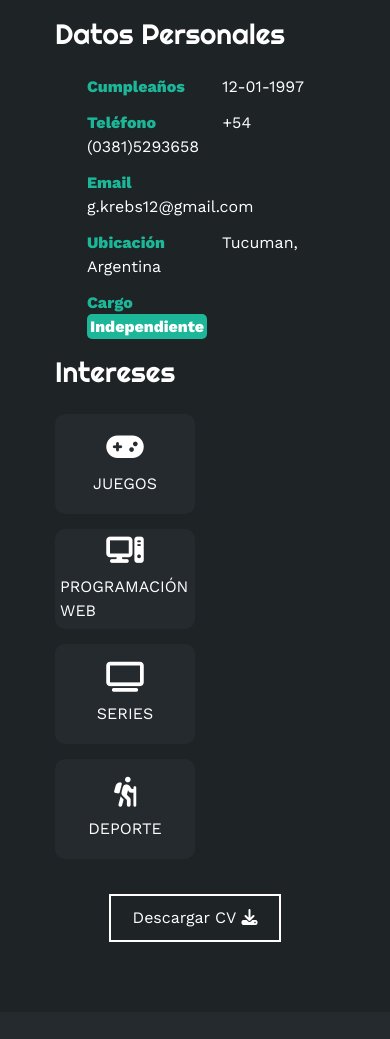
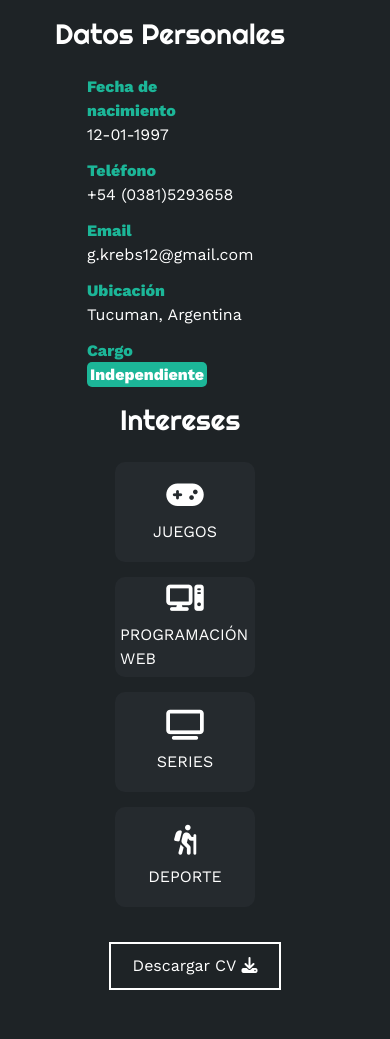
Before and after one commit to JimmyKress/portfolio, a plain HTML site: page index.html in a window 390 px wide. Shown: the part 1381-2420 px from the top of the page. Drawn offline with nearby package versions, Linux system fonts and the light colour scheme.

Commit message:
Actualización del CV

```diff
--- a/estilo.css
+++ b/estilo.css
@@ -697,6 +697,14 @@ footer .arriba{
 
     }
 
+    .sobremi .fila .col .intereses{
+        margin-left: 65px;
+    }
+
+    .sobremi .fila .col .contenedor-intereses{
+        margin-left: 60px;
+    }
+
     /* Ajustes adicionales para que el link de GitHub se vea mejor en móviles */
 
 }
--- a/index.html
+++ b/index.html
@@ -66,23 +66,23 @@
                     <h3>Datos Personales</h3>
                     <ul>
                         <li>
-                            <strong>Cumpleaños</strong>
+                            <strong>Fecha de nacimiento</strong><br>
                             12-01-1997
                         </li>
                         <li>
-                            <strong>Teléfono</strong>
+                            <strong>Teléfono</strong><br>
                             +54 (0381)5293658
                         </li>
                         <li>
-                            <strong>Email</strong>
+                            <strong>Email</strong><br>
                             g.krebs12@gmail.com
                         </li>
                         <li>
-                            <strong>Ubicación</strong>
+                            <strong>Ubicación</strong><br>
                             Tucuman, Argentina
                         </li>
                         <li>
-                            <strong>Cargo</strong>
+                            <strong>Cargo</strong><br>
                             <span>Independiente</span>
                         </li>
                     </ul>
@@ -90,7 +90,7 @@
 
                 <!-- intereses -->
                 <div class="col">
-                    <h3>Intereses</h3>
+                    <h3 class="intereses">Intereses</h3>
                     <div class="contenedor-intereses">
                         <div class="interes">
                             <i class="fa-solid fa-gamepad"></i>
@@ -111,7 +111,7 @@
                     </div>
                 </div>
             </div>
-            <a href="CV/CV(Krebs-German).pdf" download style="text-decoration: none;">
+            <a href="CV\CV_[German_Krebs].pdf" download style="text-decoration: none;">
                 <button>
                     Descargar CV <i class="fa-solid fa-download"></i>
                     <span class="overlay"></span>
@@ -252,7 +252,7 @@
                     <div class="item der">
                         <h4>Desarrollador Full Stack</h4>
                         <span class="casa">Proyectos Autogestionados</span>
-                        <span class="fecha">2005 - 2008</span>
+                        <span class="fecha">2024</span>
                         <p>
                             En este proyecto, creé de manera independiente una aplicación web completa utilizando Angular para el front-end y
                              Node.js con Express para el back-end. La aplicación está diseñada para gestionar una base de datos de vinos,
```
Also changed, not shown: 2 other files.
